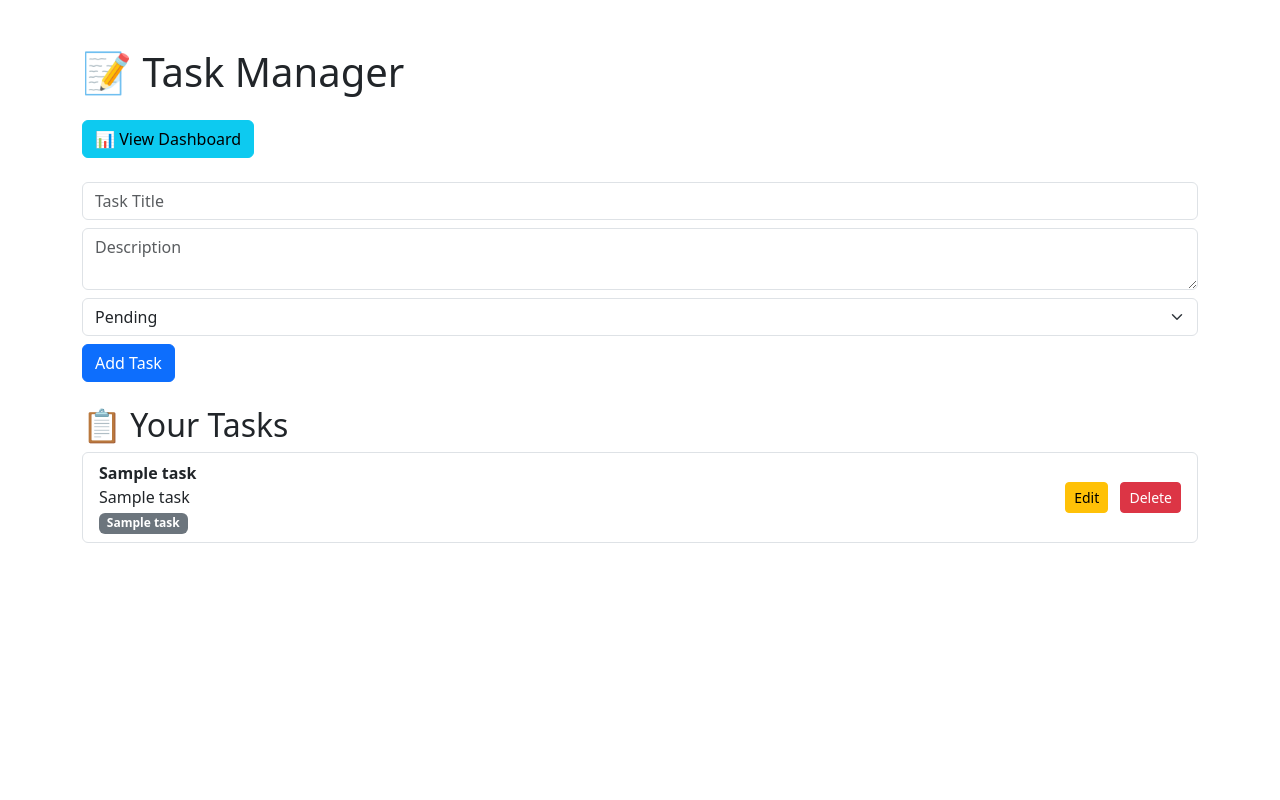
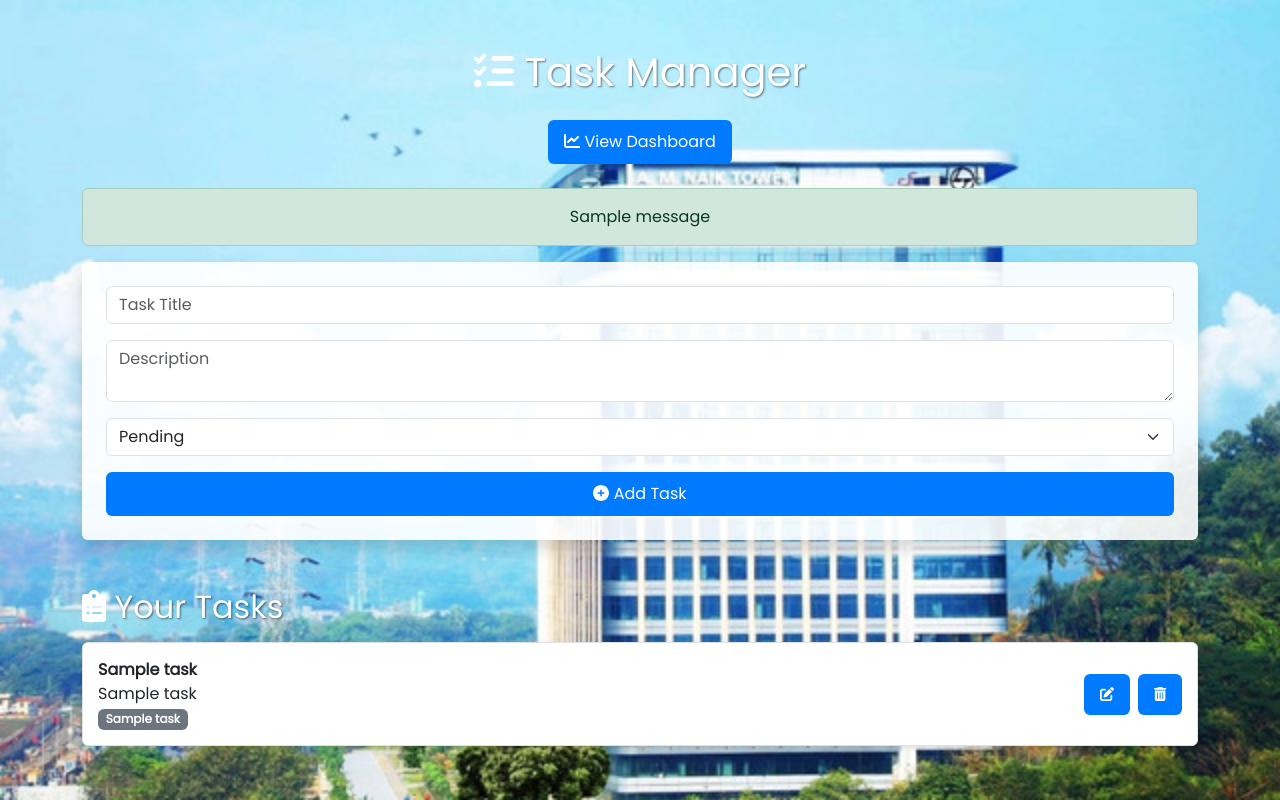
Before and after one commit to Kesav24-2004/Task-managent, a Flask app: template templates/index.html in a window 1280 px wide. Run offline with Flask 3, Linux system fonts and the light colour scheme; the template is opened without the code that fills it: most values are stand-ins (such as "Sample title", 1, 10 or a date in 2020); one stand-in notice (Sample message) is shown.

Commit message:
Added employee & role support, updated dashboard and styling

```diff
--- a/app.py
+++ b/app.py
@@ -1,16 +1,19 @@
-from flask import Flask, render_template, request, redirect
+from flask import Flask, render_template, request, redirect, flash
 import sqlite3
 import os
 
 app = Flask(__name__)
+app.secret_key = 'your_secret_key'  # Needed for flash messages
 
-# Connect to SQLite
-conn = sqlite3.connect("tasks.db", check_same_thread=False)
+# Connect to SQLite using absolute path
+BASE_DIR = os.path.dirname(os.path.abspath(__file__))
+db_path = os.path.join(BASE_DIR, "tasks.db")
+conn = sqlite3.connect(db_path, check_same_thread=False)
 cursor = conn.cursor()
 
 # Create table if not exists
 cursor.execute("""
-CREATE TABLE IF NOT EXISTS tasks (
+CREATE TABLE IF NOT EXISTS TASK (
     id INTEGER PRIMARY KEY AUTOINCREMENT,
     title TEXT NOT NULL,
     description TEXT,
@@ -22,7 +25,7 @@ conn.commit()
 # Home route - show all tasks
 @app.route('/')
 def home():
-    cursor.execute("SELECT * FROM tasks")
+    cursor.execute("SELECT * FROM TASK")
     tasks = cursor.fetchall()
     return render_template("index.html", tasks=tasks)
 
@@ -32,14 +35,15 @@ def add_task():
     title = request.form['title']
     description = request.form['description']
     status = request.form['status']
-    cursor.execute("INSERT INTO tasks (title, description, status) VALUES (?, ?, ?)", (title, description, status))
+    cursor.execute("INSERT INTO TASK (title, description, status) VALUES (?, ?, ?)", (title, description, status))
     conn.commit()
+    flash("Task added successfully!")
     return redirect('/')
 
 # Edit task - show edit form
 @app.route('/edit/<int:id>')
 def edit_task(id):
-    cursor.execute("SELECT * FROM tasks WHERE id = ?", (id,))
+    cursor.execute("SELECT * FROM TASK WHERE id = ?", (id,))
     task = cursor.fetchone()
     return render_template("edit.html", task=task)
 
@@ -49,26 +53,44 @@ def update_task(id):
     title = request.form['title']
     description = request.form['description']
     status = request.form['status']
-    cursor.execute("UPDATE tasks SET title=?, description=?, status=? WHERE id=?", (title, description, status, id))
+    cursor.execute("UPDATE TASK SET title=?, description=?, status=? WHERE id=?", (title, description, status, id))
     conn.commit()
+    flash("Task updated successfully!")
     return redirect('/')
 
 # Delete task
 @app.route('/delete/<int:id>', methods=['POST'])
 def delete_task(id):
-    cursor.execute("DELETE FROM tasks WHERE id = ?", (id,))
+    cursor.execute("DELETE FROM TASK WHERE id = ?", (id,))
     conn.commit()
+    flash("Task deleted successfully!")
     return redirect('/')
 
 # Dashboard route
 @app.route('/dashboard')
 def dashboard():
-    cursor.execute("SELECT COUNT(*) FROM tasks WHERE status = 'Pending'")
+    cursor.execute("SELECT COUNT(*) FROM TASK WHERE status = 'Pending'")
     pending = cursor.fetchone()[0]
-    cursor.execute("SELECT COUNT(*) FROM tasks WHERE status = 'Completed'")
+    cursor.execute("SELECT COUNT(*) FROM TASK WHERE status = 'Completed'")
     completed = cursor.fetchone()[0]
+
+    # Ensure chart has at least one slice
+    if pending == 0 and completed == 0:
+        pending = 1
+        completed = 0
+
     return render_template("dashboard.html", pending=pending, completed=completed)
 
 # Run the app
 if __name__ == '__main__':
     app.run(debug=True)
+    cursor.execute("""
+CREATE TABLE IF NOT EXISTS TASK (
+    id INTEGER PRIMARY KEY AUTOINCREMENT,
+    title TEXT NOT NULL,
+    description TEXT,
+    status TEXT,
+    employee TEXT,
+    role TEXT
+)
+""")
--- a/static/style.css
+++ b/static/style.css
@@ -0,0 +1,81 @@
+/* Background image */
+body {
+  background-image: url("/static/images/bg.jpg"); /* Flask static path */
+  background-size: cover;
+  background-repeat: no-repeat;
+  background-attachment: fixed;
+  font-family: Arial, sans-serif;
+  margin: 0;
+  color: #333;
+}
+
+/* Headings */
+h1, h2 {
+  color: #ffffff;
+  text-shadow: 1px 1px 2px rgba(0,0,0,0.5);
+}
+
+/* Buttons */
+button,
+.btn {
+  background-color: #007BFF;
+  color: white;
+  border: none;
+  padding: 10px 16px;
+  border-radius: 6px;
+  transition: background-color 0.3s ease;
+}
+button:hover,
+.btn:hover {
+  background-color: #0056b3;
+}
+
+/* Task card styling */
+.task-card {
+  background-color: white;
+  margin-bottom: 15px;
+  padding: 15px;
+  border-radius: 8px;
+  box-shadow: 0 2px 6px rgba(0,0,0,0.1);
+}
+
+/* Form container */
+.form-container {
+  background-color: rgba(255, 255, 255, 0.9);
+  border-radius: 10px;
+  padding: 20px;
+}
+
+/* Progress bar */
+.progress-bar {
+  background-color: #eee;
+  border-radius: 10px;
+  height: 20px;
+  width: 100%;
+}
+.progress {
+  background-color: #4CAF50;
+  height: 100%;
+  border-radius: 10px;
+}
+
+/* Chart container */
+#taskChart {
+  max-width: 100%;
+  height: auto;
+}
+
+/* Responsive design */
+@media (max-width: 600px) {
+  .form-container,
+  .task-card {
+    padding: 10px;
+  }
+  button,
+  .btn {
+    width: 100%;
+  }
+  .card {
+    margin-bottom: 20px;
+  }
+}
--- a/templates/index.html
+++ b/templates/index.html
@@ -1,44 +1,82 @@
 <!DOCTYPE html>
-<html>
+<html lang="en">
 <head>
-    <title>Task Manager</title>
+    <meta charset="UTF-8">
+    <title>Kesav's Task Manager</title>
+
+    <!-- Responsive Meta Tag -->
+    <meta name="viewport" content="width=device-width, initial-scale=1.0">
+
+    <!-- Bootstrap CSS -->
     <link href="https://cdn.jsdelivr.net/npm/bootstrap@5.3.2/dist/css/bootstrap.min.css" rel="stylesheet">
+
+    <!-- Google Font -->
+    <link href="https://fonts.googleapis.com/css2?family=Poppins&display=swap" rel="stylesheet">
+
+    <!-- Font Awesome for icons -->
+    <link rel="stylesheet" href="https://cdnjs.cloudflare.com/ajax/libs/font-awesome/6.0.0/css/all.min.css">
+
+    <!-- Custom CSS -->
+    <link rel="stylesheet" href="{{ url_for('static', filename='style.css') }}">
 </head>
-<body class="container mt-5">
-    <h1 class="mb-4">📝 Task Manager</h1>
+
+<body style="font-family: 'Poppins', sans-serif;">
+    <div class="container mt-5">
+        <!-- Title -->
+        <h1 class="mb-4 text-center text-white"><i class="fas fa-tasks"></i> Task Manager</h1>
 
         <!-- Dashboard Button -->
-    <a href="/dashboard" class="btn btn-info mb-4">📊 View Dashboard</a>
+        <div class="text-center mb-4">
+            <a href="/dashboard" class="btn btn-info"><i class="fas fa-chart-line"></i> View Dashboard</a>
+        </div>
 
-    <!-- Add Task Form -->
-    <form method="POST" action="/add" class="mb-4">
-        <input type="text" name="title" class="form-control mb-2" placeholder="Task Title" required>
-        <textarea name="description" class="form-control mb-2" placeholder="Description"></textarea>
-        <select name="status" class="form-select mb-2">
+        <!-- Flash Messages -->
+        {% with messages = get_flashed_messages() %}
+            {% if messages %}
+                <div class="alert alert-success text-center">
+                    {{ messages[0] }}
+                </div>
+            {% endif %}
+        {% endwith %}
+
+        <!-- Task Form -->
+        <div class="form-container mb-5 p-4 rounded shadow">
+            <form method="POST" action="/add">
+                <input type="text" name="title" class="form-control mb-3" placeholder="Task Title" required>
+                <textarea name="description" class="form-control mb-3" placeholder="Description"></textarea>
+                <select name="status" class="form-select mb-3">
                     <option value="Pending">Pending</option>
                     <option value="Completed">Completed</option>
                 </select>
-        <button type="submit" class="btn btn-primary">Add Task</button>
+                <button type="submit" class="btn btn-primary w-100"><i class="fas fa-plus-circle"></i> Add Task</button>
             </form>
+        </div>
 
         <!-- Task List -->
-    <h2>📋 Your Tasks</h2>
+        <h2 class="text-white mb-3"><i class="fas fa-clipboard-list"></i> Your Tasks</h2>
         <ul class="list-group">
             {% for task in tasks %}
-            <li class="list-group-item d-flex justify-content-between align-items-center">
+                <li class="list-group-item task-card d-flex justify-content-between align-items-center">
                     <div>
                         <strong>{{ task[1] }}</strong><br>
                         {{ task[2] }}<br>
                         <span class="badge bg-secondary">{{ task[3] }}</span>
                     </div>
-                <div>
-                    <a href="/edit/{{ task[0] }}" class="btn btn-sm btn-warning me-2">Edit</a>
-                    <form method="POST" action="/delete/{{ task[0] }}" style="display:inline;">
-                        <button type="submit" class="btn btn-sm btn-danger">Delete</button>
+                    <div class="d-flex">
+                        <a href="/edit/{{ task[0] }}" class="btn btn-sm btn-warning me-2"><i class="fas fa-edit"></i></a>
+                        <form method="POST" action="/delete/{{ task[0] }}">
+                            <button type="submit" class="btn btn-sm btn-danger"><i class="fas fa-trash-alt"></i></button>
                         </form>
                     </div>
                 </li>
+            {% else %}
+                <li class="list-group-item text-center">No tasks found. Add one above!</li>
             {% endfor %}
         </ul>
+    </div>
+
+    <!-- JS Scripts -->
+    <script src="https://cdnjs.cloudflare.com/ajax/libs/font-awesome/6.0.0/js/all.min.js"></script>
+    <script src="https://cdn.jsdelivr.net/npm/bootstrap@5.3.2/dist/js/bootstrap.bundle.min.js"></script>
 </body>
 </html>
```
Also changed, not shown: templates/dashboard.html (+82 -15 lines), templates/edit.html (+34 -13 lines), static/images/bg.jpeg (deleted), static/images/bg.jpg (added), tasks.db. Lines whose indentation alone changed are shown as unchanged.
